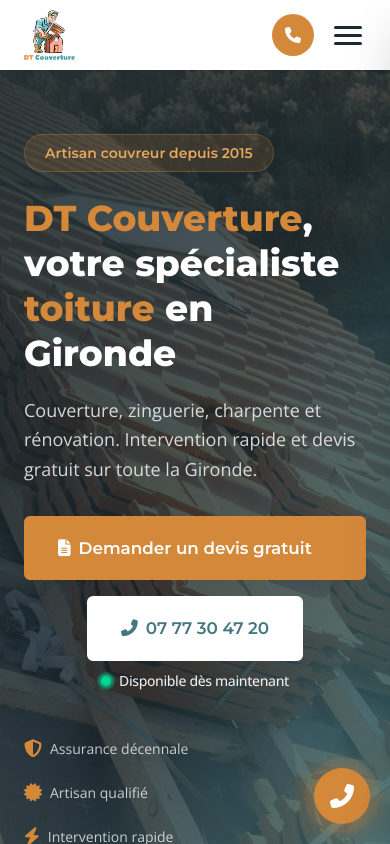
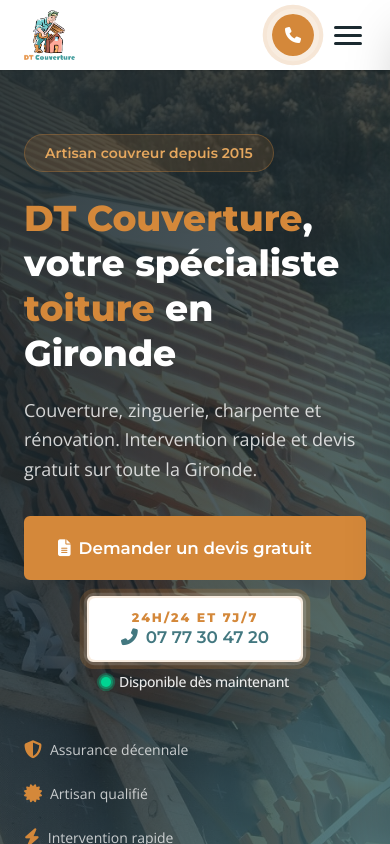
Before and after one commit to nibor90/DT-couverture, a Next.js app: page / in a window 390 px wide. Shown: the top 844 px of the page. Built offline with nearby package versions, Linux system fonts and the light colour scheme.

Commit message:
feat: bouton téléphone 24h/24 7j/7 avec pulse infini
Co-authored-by: Cursor <cursoragent@cursor.com>

```diff
--- a/src/app/contact/page.tsx
+++ b/src/app/contact/page.tsx
@@ -3,6 +3,7 @@ import { siteConfig } from "@/lib/data";
 import ContactForm from "@/components/ContactForm";
 import GirondeMapEmbed from "@/components/GirondeMapEmbed";
 import { BreadcrumbJsonLd } from "@/components/JsonLd";
+import PhoneCtaButton from "@/components/PhoneCtaButton";
 
 export const metadata: Metadata = {
   title: "Contact & Devis Gratuit | Couvreur Gironde",
@@ -119,12 +120,11 @@ export default function ContactPage() {
                 <p className="text-white/85 mb-4 font-medium">
                   Besoin d&apos;une réponse rapide ?
                 </p>
-                <a
-                  href={siteConfig.phoneHref}
-                  className="btn btn-primary btn-lg w-full justify-center !bg-secondary !border-secondary"
-                >
-                  <i className="fas fa-phone-alt" /> Appelez-nous directement
-                </a>
+                <PhoneCtaButton
+                  variant="primary"
+                  size="lg"
+                  className="w-full !bg-secondary !border-secondary"
+                />
               </div>
 
               {/* Carte : département de la Gironde (zone d&apos;intervention) */}
--- a/src/app/globals.css
+++ b/src/app/globals.css
@@ -91,14 +91,44 @@
   }
 }
 
-@keyframes pulse-phone {
-  0% { box-shadow: 0 4px 20px rgba(212, 136, 58, 0.4); }
-  50% { box-shadow: 0 4px 30px rgba(212, 136, 58, 0.6), 0 0 0 10px rgba(212, 136, 58, 0.1); }
-  100% { box-shadow: 0 4px 20px rgba(212, 136, 58, 0.4); }
+@keyframes pulse-phone-ring {
+  0% {
+    box-shadow:
+      0 0 0 0 rgba(255, 255, 255, 0.5),
+      0 0 0 0 rgba(212, 136, 58, 0.65);
+    opacity: 1;
+  }
+  70% {
+    box-shadow:
+      0 0 0 10px rgba(255, 255, 255, 0),
+      0 0 0 18px rgba(212, 136, 58, 0);
+    opacity: 0.35;
+  }
+  100% {
+    box-shadow:
+      0 0 0 0 rgba(255, 255, 255, 0),
+      0 0 0 0 rgba(212, 136, 58, 0);
+    opacity: 0;
+  }
 }
 
 .animate-pulse-phone {
-  animation: pulse-phone 2s infinite;
+  position: relative;
+  overflow: visible;
+}
+
+.animate-pulse-phone::before,
+.animate-pulse-phone::after {
+  content: "";
+  position: absolute;
+  inset: 0;
+  border-radius: inherit;
+  pointer-events: none;
+  animation: pulse-phone-ring 1.6s ease-out infinite;
+}
+
+.animate-pulse-phone::after {
+  animation-delay: 0.8s;
 }
 
 @keyframes fade-in-up {
--- a/src/app/page.tsx
+++ b/src/app/page.tsx
@@ -9,6 +9,7 @@ import GoogleReviewsBadge from "@/components/GoogleReviewsBadge";
 import HomeRealisationsMobileCarousel from "@/components/HomeRealisationsMobileCarousel";
 import TestimonialVideo from "@/components/TestimonialVideo";
 import { HOME_REALISATIONS_SHOWCASE } from "@/lib/realisations-shared";
+import PhoneCtaButton from "@/components/PhoneCtaButton";
 import {
   FadeIn,
   FadeInUp,
@@ -93,9 +94,7 @@ export default function HomePage() {
                   <i className="fas fa-file-alt" /> Demander un devis gratuit
                 </Link>
                 <div className="flex flex-col gap-2.5 items-center sm:items-start">
-                  <a href={siteConfig.phoneHref} className="btn btn-secondary btn-lg">
-                    <i className="fas fa-phone-alt" /> {siteConfig.phone}
-                  </a>
+                  <PhoneCtaButton variant="secondary" size="lg" />
                   <div
                     className="flex items-center gap-2 justify-center sm:justify-start pl-0 sm:pl-1"
                     aria-live="polite"
--- a/src/app/services/[slug]/page.tsx
+++ b/src/app/services/[slug]/page.tsx
@@ -11,6 +11,7 @@ import {
   ServiceJsonLd,
 } from "@/components/JsonLd";
 import ServiceIcon from "@/components/ServiceIcon";
+import PhoneCtaButton from "@/components/PhoneCtaButton";
 
 interface PageProps {
   params: Promise<{ slug: string }>;
@@ -94,9 +95,7 @@ export default async function ServicePage({ params }: PageProps) {
               <Link href="/contact" className="btn btn-primary btn-lg">
                 <i className="fas fa-file-alt" /> Devis gratuit
               </Link>
-              <a href={siteConfig.phoneHref} className="btn btn-secondary btn-lg">
-                <i className="fas fa-phone-alt" /> {siteConfig.phone}
-              </a>
+              <PhoneCtaButton variant="secondary" size="lg" />
             </div>
           </div>
         </div>
@@ -269,12 +268,11 @@ export default async function ServicePage({ params }: PageProps) {
                   <p className="text-white/75 text-sm mb-5">
                     Appelez-nous pour une réponse immédiate
                   </p>
-                  <a
-                    href={siteConfig.phoneHref}
-                    className="btn btn-primary btn-lg w-full justify-center !bg-secondary !border-secondary"
-                  >
-                    <i className="fas fa-phone-alt" /> {siteConfig.phone}
-                  </a>
+                  <PhoneCtaButton
+                    variant="primary"
+                    size="lg"
+                    className="w-full !bg-secondary !border-secondary"
+                  />
                 </div>
 
                 {/* Trust badges */}
--- a/src/components/CtaBanner.tsx
+++ b/src/components/CtaBanner.tsx
@@ -1,5 +1,5 @@
-import { siteConfig } from "@/lib/data";
 import Link from "next/link";
+import PhoneCtaButton from "@/components/PhoneCtaButton";
 
 interface CtaBannerProps {
   title?: string;
@@ -31,9 +31,7 @@ export default function CtaBanner({
           {text}
         </p>
         <div className="flex justify-center gap-4 flex-wrap">
-          <a href={siteConfig.phoneHref} className="btn btn-white btn-lg">
-            <i className="fas fa-phone-alt" /> {siteConfig.phone}
-          </a>
+          <PhoneCtaButton variant="white" size="lg" />
           <Link href="/contact" className="btn btn-outline-white btn-lg">
             <i className="fas fa-file-alt" /> Devis en ligne
           </Link>
--- a/src/components/FloatingPhone.tsx
+++ b/src/components/FloatingPhone.tsx
@@ -18,11 +18,11 @@ export default function FloatingPhone() {
       <a
         href={siteConfig.phoneHref}
         className="fixed bottom-5 right-5 md:bottom-8 md:right-8 bg-secondary text-white w-14 h-14 md:w-[60px] md:h-[60px] rounded-full flex items-center justify-center text-2xl z-[999] animate-pulse-phone hover:scale-110 transition-transform group"
-        aria-label="Appelez-nous"
+        aria-label="Appelez-nous 24h/24 et 7j/7"
       >
         <i className="fas fa-phone-alt" />
         <span className="absolute right-[calc(100%+0.75rem)] bg-dark text-white px-3 py-1.5 rounded-md text-sm font-semibold whitespace-nowrap opacity-0 translate-x-2.5 group-hover:opacity-100 group-hover:translate-x-0 transition-all duration-300 pointer-events-none hidden md:block">
-          Appelez-nous
+          24h/24 et 7j/7
         </span>
       </a>
 
--- a/src/components/Header.tsx
+++ b/src/components/Header.tsx
@@ -4,6 +4,7 @@ import { useState, useEffect } from "react";
 import Link from "next/link";
 import Image from "next/image";
 import { siteConfig, services } from "@/lib/data";
+import PhoneCtaButton from "@/components/PhoneCtaButton";
 
 const navItems = [
   { label: "Accueil", href: "/" },
@@ -130,16 +131,15 @@ export default function Header() {
             </ul>
 
             <div className="flex items-center gap-4">
+              <PhoneCtaButton
+                variant="primary"
+                size="sm"
+                className="hidden sm:inline-flex"
+              />
               <a
                 href={siteConfig.phoneHref}
-                className="btn-primary btn hidden sm:inline-flex text-sm !px-4 !py-2.5"
-              >
-                <i className="fas fa-phone" />
-                <span className="hidden md:inline">{siteConfig.phone}</span>
-              </a>
-              <a
-                href={siteConfig.phoneHref}
-                className="sm:hidden w-[42px] h-[42px] rounded-full bg-secondary text-white flex items-center justify-center"
+                className="sm:hidden w-[42px] h-[42px] rounded-full bg-secondary text-white flex items-center justify-center animate-pulse-phone"
+                aria-label={`Appelez-nous 24h/24 et 7j/7 au ${siteConfig.phone}`}
               >
                 <i className="fas fa-phone" />
               </a>
@@ -256,13 +256,11 @@ export default function Header() {
               {item.label}
             </Link>
           ))}
-          <a
-            href={siteConfig.phoneHref}
-            className="btn btn-primary w-full justify-center mt-6"
-          >
-            <i className="fas fa-phone" />
-            {siteConfig.phone}
-          </a>
+          <PhoneCtaButton
+            variant="primary"
+            size="md"
+            className="w-full mt-6"
+          />
         </div>
       </div>
     </>
--- /dev/null
+++ b/src/components/PhoneCtaButton.tsx
@@ -0,0 +1,54 @@
+import { siteConfig } from "@/lib/data";
+
+type Variant = "primary" | "secondary" | "white";
+type Size = "sm" | "md" | "lg";
+
+interface PhoneCtaButtonProps {
+  variant?: Variant;
+  size?: Size;
+  className?: string;
+}
+
+const variantClass: Record<Variant, string> = {
+  primary: "btn-primary",
+  secondary: "btn-secondary",
+  white: "btn-white",
+};
+
+const labelClass: Record<Variant, string> = {
+  primary: "text-white drop-shadow-sm",
+  secondary: "text-secondary",
+  white: "text-secondary",
+};
+
+const sizeClass: Record<Size, string> = {
+  sm: "text-sm !px-4 !py-2",
+  md: "",
+  lg: "btn-lg !py-3.5",
+};
+
+export default function PhoneCtaButton({
+  variant = "secondary",
+  size = "lg",
+  className = "",
+}: PhoneCtaButtonProps) {
+  return (
+    <a
+      href={siteConfig.phoneHref}
+      className={`btn ${variantClass[variant]} ${sizeClass[size]} animate-pulse-phone !flex-col !gap-1 !items-center justify-center ${className}`}
+      aria-label={`Appelez-nous 24h/24 et 7j/7 au ${siteConfig.phone}`}
+    >
+      <span
+        className={`font-extrabold uppercase tracking-[0.16em] leading-none ${labelClass[variant]} ${
+          size === "sm" ? "text-[0.68rem]" : "text-[0.78rem] md:text-[0.85rem]"
+        }`}
+      >
+        24h/24 et 7j/7
+      </span>
+      <span className="inline-flex items-center gap-2 leading-none">
+        <i className="fas fa-phone-alt" aria-hidden />
+        {siteConfig.phone}
+      </span>
+    </a>
+  );
+}
```
Also changed, not shown: src/app/[citySlug]/page.tsx (+8 -12 lines).
